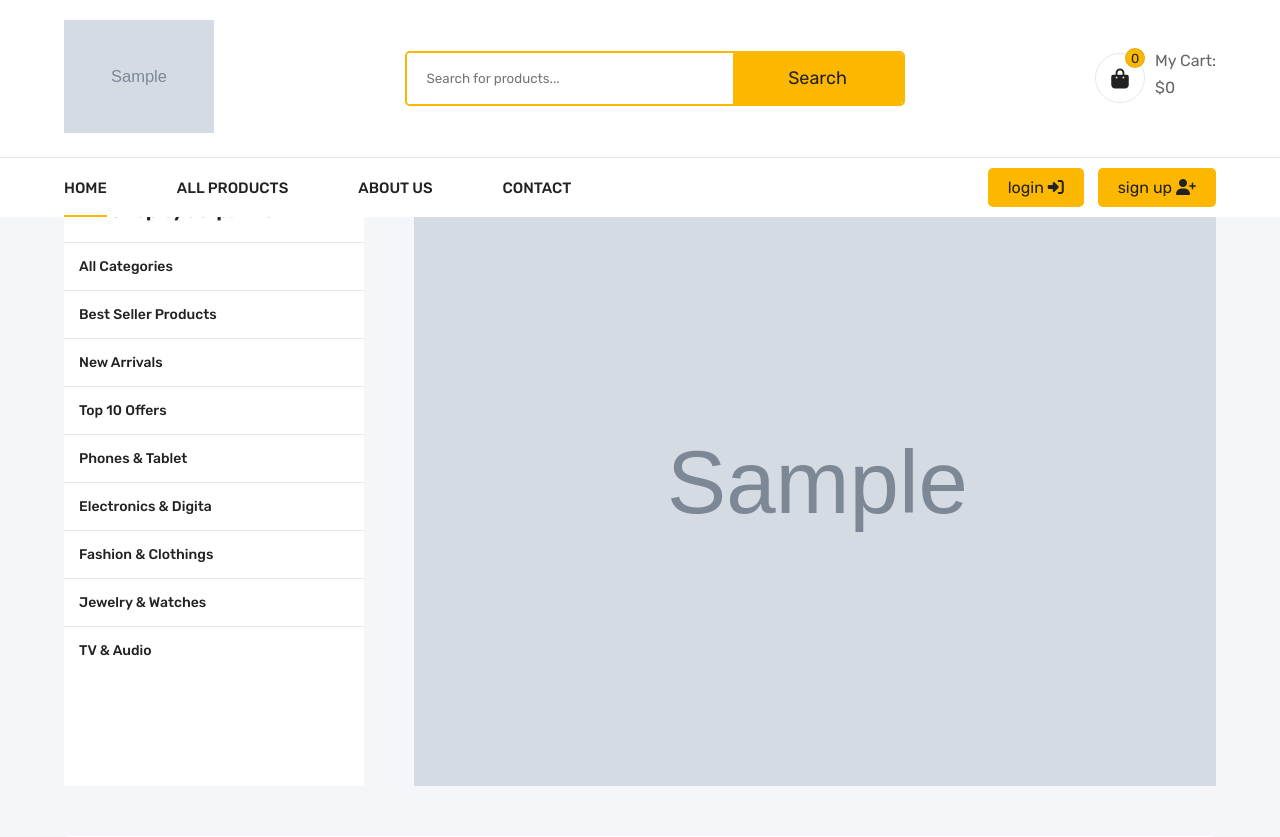
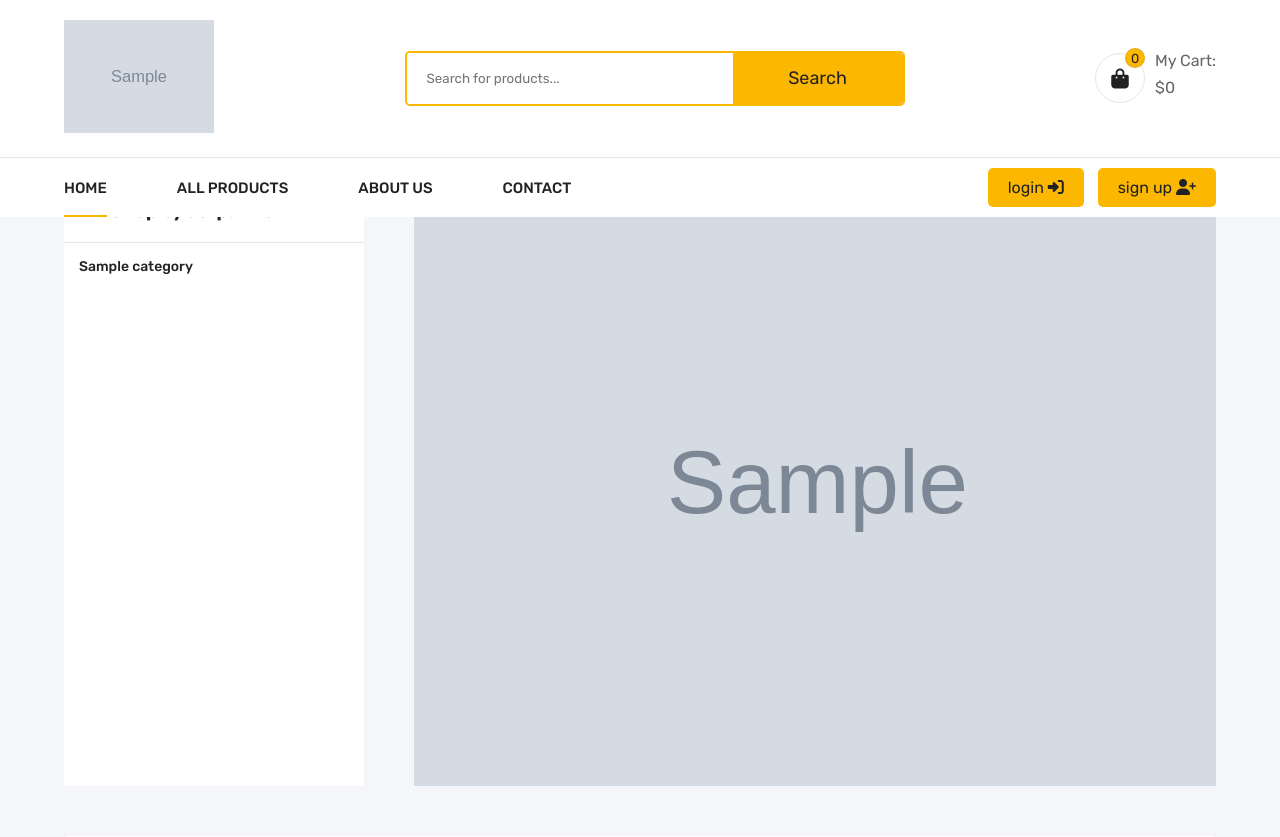
Before and after one commit to SaeedAkbari191/Eshop_flask, a Flask app: page / in a window 1280 px wide. Shown: the top 837 px of the page. Run offline with Flask 3, Linux system fonts and the light colour scheme; tables that the repository leaves empty hold one stand-in row (values such as "Sample post"); grey boxes marked "Sample" are stand-in pictures; some libraries are stand-ins or nearby versions.

Commit message:
EcommerceFlaskProject

```diff
--- a/home_module/templates/home_module/index_page.html
+++ b/home_module/templates/home_module/index_page.html
@@ -9,15 +9,11 @@
         <div class="containeres">
             <div class="side_bar">
                 <h2><i class="fa-solid fa-bars"></i> SHop by derparment</h2>
-                <a href="#">All Categories</a>
-                <a href="#">Best Seller Products</a>
-                <a href="#">New Arrivals</a>
-                <a href="#">Top 10 Offers</a>
-                <a href="#">Phones & Tablet</a>
-                <a href="#">Electronics & Digita</a>
-                <a href="#">Fashion & Clothings</a>
-                <a href="#">Jewelry & Watches</a>
-                <a href="#">TV & Audio</a>
+                {% for main_category in main_categories %}
+                    <a href="{{ url_for('p_views.product_list',category=main_category.url_title) }}">{{ main_category.title }}</a>
+                {% endfor %}
+
+
             </div>
 
             <!-- Swiper -->
@@ -25,7 +21,8 @@
                 <div class="swiper-wrapper">
                     {% for slider in sliders %}
                         <div class="swiper-slide">
-                            <a href="#"><img src="{{ url_for('setting_views.get_image',filename=slider.image) }}" alt=""></a>
+                            <a href="#"><img src="{{ url_for('setting_views.get_image',filename=slider.image) }}"
+                                             alt=""></a>
                         </div>
                     {% endfor %}
 
--- a/home_module/views.py
+++ b/home_module/views.py
@@ -1,5 +1,8 @@
-import jinja2
 from flask import Blueprint, render_template
+from flask import Blueprint, render_template
+from sqlalchemy.orm import subqueryload
+
+from product_module.models import ProductCategory
 from site_module.models import Slider, SiteSetting
 
 views = Blueprint('views', __name__, template_folder='templates')
@@ -8,7 +11,9 @@ views = Blueprint('views', __name__, template_folder='templates')
 @views.route('/', methods=['GET', 'POST'])
 def home():
     slider = Slider.query.filter_by(is_active=True)
-    return render_template('home_module/index_page.html', sliders=slider, )
+    main_categories = ProductCategory.query.options(subqueryload(ProductCategory.parent)).filter_by(is_active=True,
+                                                                                                    parent_id=None).all()
+    return render_template('home_module/index_page.html', sliders=slider, main_categories=main_categories)
 
 
 @views.route('/about-us')
```
